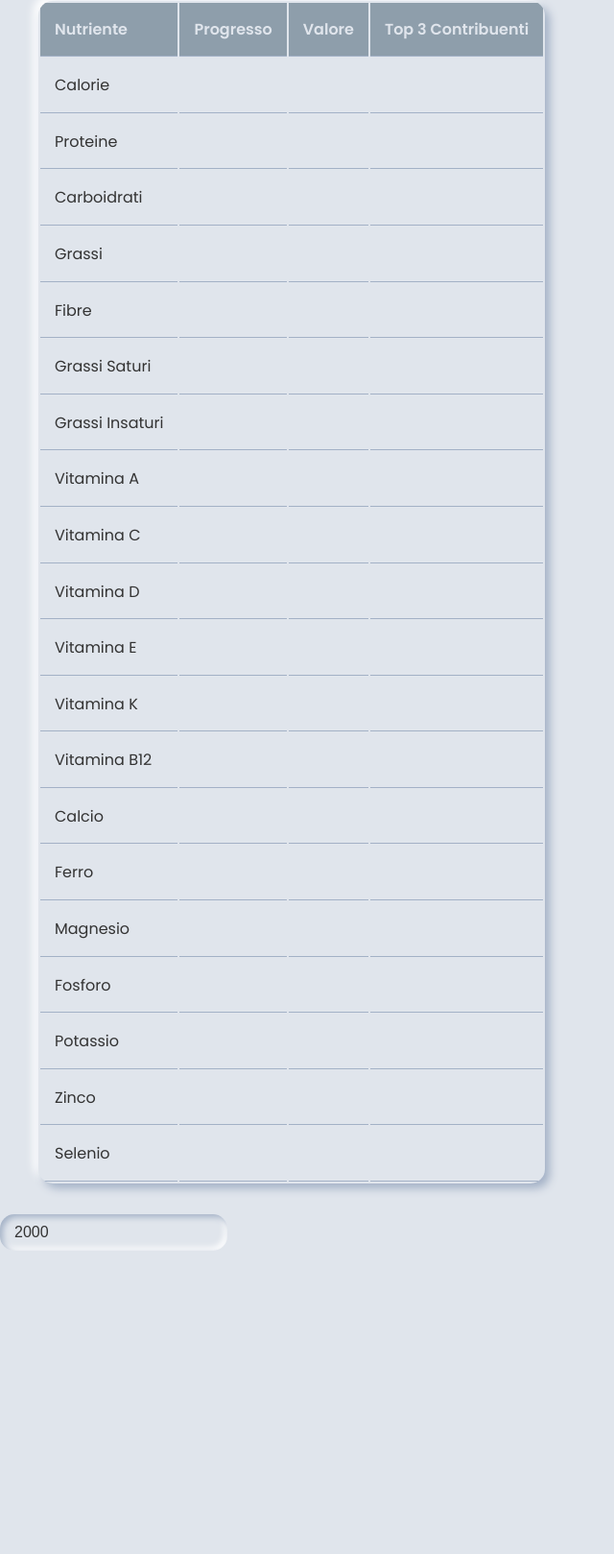
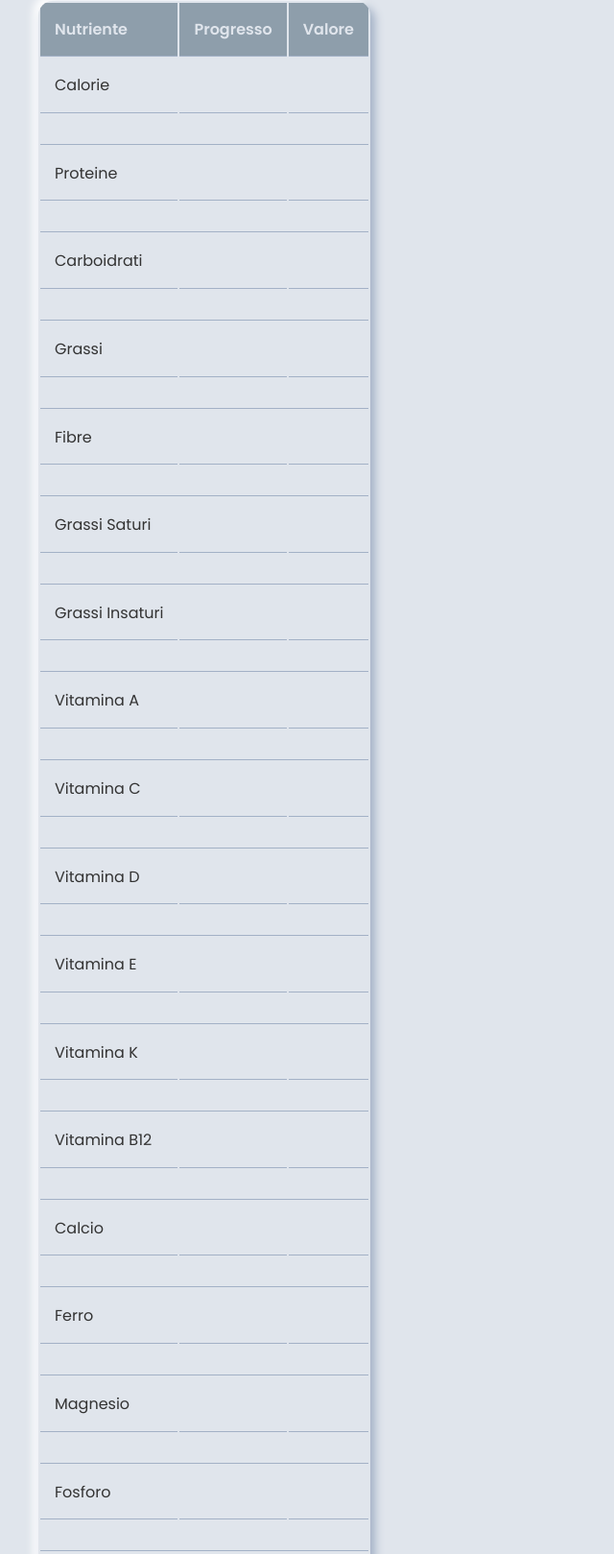
Before and after one commit to micmer-git/buonGPT, a plain HTML site: page index.html in a window 1280 px wide. Shown: the part 221-1840 px from the top of the page at 96% size, without its empty margins (0-640 px from the left). Before the commit the page ends 1524 px from the top, so only its background shows below. Drawn offline with Linux system fonts and the light colour scheme.

Commit message:
Update index.html

```diff
--- a/index.html
+++ b/index.html
@@ -37,7 +37,6 @@
                                     <th>Nutriente</th>
                                     <th>Progresso</th>
                                     <th>Valore</th>
-                                    <th>Top 3 Contribuenti</th>
                                 </tr>
                             </thead>
                             <tbody>
@@ -50,7 +49,9 @@
                                         </div>
                                     </td>
                                     <td id="calories-value" data-target="calories"></td>
-                                    <td id="calories-foods"></td>
+                                </tr>
+                                <tr>
+                                    <td colspan="3" class="contributors" id="calories-foods"></td>
                                 </tr>
                                 <tr>
                                     <td>Proteine</td>
@@ -61,7 +62,9 @@
                                         </div>
                                     </td>
                                     <td id="protein-value" data-target="protein"></td>
-                                    <td id="protein-foods"></td>
+                                </tr>
+                                <tr>
+                                    <td colspan="3" class="contributors" id="protein-foods"></td>
                                 </tr>
                                 <tr>
                                     <td>Carboidrati</td>
@@ -72,7 +75,9 @@
                                         </div>
                                     </td>
                                     <td id="carbs-value" data-target="carbs"></td>
-                                    <td id="carbs-foods"></td>
+                                </tr>
+                                <tr>
+                                    <td colspan="3" class="contributors" id="carbs-foods"></td>
                                 </tr>
                                 <tr>
                                     <td>Grassi</td>
@@ -83,7 +88,9 @@
                                         </div>
                                     </td>
                                     <td id="fat-value" data-target="fat"></td>
-                                    <td id="fat-foods"></td>
+                                </tr>
+                                <tr>
+                                    <td colspan="3" class="contributors" id="fat-foods"></td>
                                 </tr>
                                 <tr>
                                     <td>Fibre</td>
@@ -94,7 +101,9 @@
                                         </div>
                                     </td>
                                     <td id="fiber-value" data-target="fiber"></td>
-                                    <td id="fiber-foods"></td>
+                                </tr>
+                                <tr>
+                                    <td colspan="3" class="contributors" id="fiber-foods"></td>
                                 </tr>
                                 <tr>
                                     <td>Grassi Saturi</td>
@@ -105,7 +114,9 @@
                                         </div>
                                     </td>
                                     <td id="saturated-fat-value" data-target="saturated-fat"></td>
-                                    <td id="saturated-fat-foods"></td>
+                                </tr>
+                                <tr>
+                                    <td colspan="3" class="contributors" id="saturated-fat-foods"></td>
                                 </tr>
                                 <tr>
                                     <td>Grassi Insaturi</td>
@@ -116,7 +127,9 @@
                                         </div>
                                     </td>
                                     <td id="unsaturated-fat-value" data-target="unsaturated-fat"></td>
-                                    <td id="unsaturated-fat-foods"></td>
+                                </tr>
+                                <tr>
+                                    <td colspan="3" class="contributors" id="unsaturated-fat-foods"></td>
                                 </tr>
                                 <tr>
                                     <td>Vitamina A</td>
@@ -127,7 +140,9 @@
                                         </div>
                                     </td>
                                     <td id="vitamin-a-value" data-target="vitamin-a"></td>
-                                    <td id="vitamin-a-foods"></td>
+                                </tr>
+                                <tr>
+                                    <td colspan="3" class="contributors" id="vitamin-a-foods"></td>
                                 </tr>
                                 <tr>
                                     <td>Vitamina C</td>
@@ -138,7 +153,9 @@
                                         </div>
                                     </td>
                                     <td id="vitamin-c-value" data-target="vitamin-c"></td>
-                                    <td id="vitamin-c-foods"></td>
+                                </tr>
+                                <tr>
+                                    <td colspan="3" class="contributors" id="vitamin-c-foods"></td>
                                 </tr>
                                 <tr>
                                     <td>Vitamina D</td>
@@ -149,7 +166,9 @@
                                         </div>
                                     </td>
                                     <td id="vitamin-d-value" data-target="vitamin-d"></td>
-                                    <td id="vitamin-d-foods"></td>
+                                </tr>
+                                <tr>
+                                    <td colspan="3" class="contributors" id="vitamin-d-foods"></td>
                                 </tr>
                                 <tr>
                                     <td>Vitamina E</td>
@@ -160,7 +179,9 @@
                                         </div>
                                     </td>
                                     <td id="vitamin-e-value" data-target="vitamin-e"></td>
-                                    <td id="vitamin-e-foods"></td>
+                                </tr>
+                                <tr>
+                                    <td colspan="3" class="contributors" id="vitamin-e-foods"></td>
                                 </tr>
                                 <tr>
                                     <td>Vitamina K</td>
@@ -171,7 +192,9 @@
                                         </div>
                                     </td>
                                     <td id="vitamin-k-value" data-target="vitamin-k"></td>
-                                    <td id="vitamin-k-foods"></td>
+                                </tr>
+                                <tr>
+                                    <td colspan="3" class="contributors" id="vitamin-k-foods"></td>
                                 </tr>
                                 <tr>
                                     <td>Vitamina B12</td>
@@ -182,7 +205,9 @@
                                         </div>
                                     </td>
                                     <td id="vitamin-b12-value" data-target="vitamin-b12"></td>
-                                    <td id="vitamin-b12-foods"></td>
+                                </tr>
+                                <tr>
+                                    <td colspan="3" class="contributors" id="vitamin-b12-foods"></td>
                                 </tr>
                                 <tr>
                                     <td>Calcio</td>
@@ -193,7 +218,9 @@
                                         </div>
                                     </td>
                                     <td id="calcium-value" data-target="calcium"></td>
-                                    <td id="calcium-foods"></td>
+                                </tr>
+                                <tr>
+                                    <td colspan="3" class="contributors" id="calcium-foods"></td>
                                 </tr>
                                 <tr>
                                     <td>Ferro</td>
@@ -204,7 +231,9 @@
                                         </div>
                                     </td>
                                     <td id="iron-value" data-target="iron"></td>
-                                    <td id="iron-foods"></td>
+                                </tr>
+                                <tr>
+                                    <td colspan="3" class="contributors" id="iron-foods"></td>
                                 </tr>
                                 <tr>
                                     <td>Magnesio</td>
@@ -215,7 +244,9 @@
                                         </div>
                                     </td>
                                     <td id="magnesium-value" data-target="magnesium"></td>
-                                    <td id="magnesium-foods"></td>
+                                </tr>
+                                <tr>
+                                    <td colspan="3" class="contributors" id="magnesium-foods"></td>
                                 </tr>
                                 <tr>
                                     <td>Fosforo</td>
@@ -226,7 +257,9 @@
                                         </div>
                                     </td>
                                     <td id="phosphorus-value" data-target="phosphorus"></td>
-                                    <td id="phosphorus-foods"></td>
+                                </tr>
+                                <tr>
+                                    <td colspan="3" class="contributors" id="phosphorus-foods"></td>
                                 </tr>
                                 <tr>
                                     <td>Potassio</td>
@@ -237,7 +270,9 @@
                                         </div>
                                     </td>
                                     <td id="potassium-value" data-target="potassium"></td>
-                                    <td id="potassium-foods"></td>
+                                </tr>
+                                <tr>
+                                    <td colspan="3" class="contributors" id="potassium-foods"></td>
                                 </tr>
                                 <tr>
                                     <td>Zinco</td>
@@ -248,7 +283,9 @@
                                         </div>
                                     </td>
                                     <td id="zinc-value" data-target="zinc"></td>
-                                    <td id="zinc-foods"></td>
+                                </tr>
+                                <tr>
+                                    <td colspan="3" class="contributors" id="zinc-foods"></td>
                                 </tr>
                                 <tr>
                                     <td>Selenio</td>
@@ -259,7 +296,9 @@
                                         </div>
                                     </td>
                                     <td id="selenium-value" data-target="selenium"></td>
-                                    <td id="selenium-foods"></td>
+                                </tr>
+                                <tr>
+                                    <td colspan="3" class="contributors" id="selenium-foods"></td>
                                 </tr>
                             </tbody>
                         </table>
```
